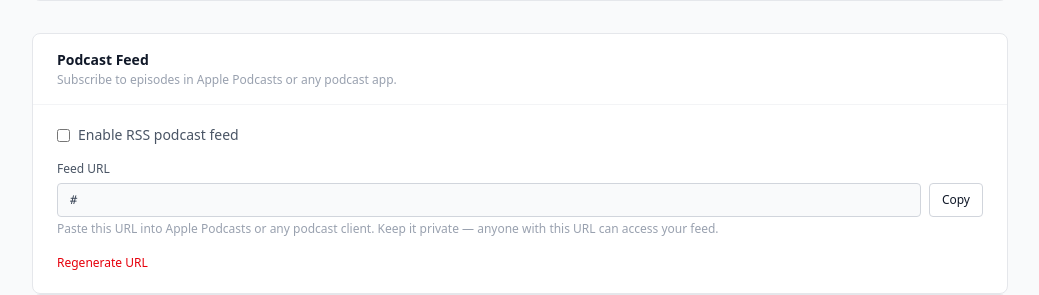
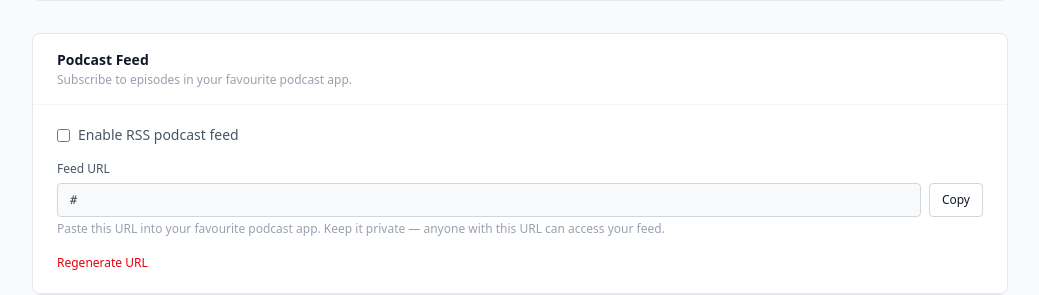
Before and after one commit to TobySuch/earlybird, a FastAPI app: template templates/settings.html in a window 1280 px wide. Shown: the part 1641-1936 px from the top of the page, without its empty margins (120-1159 px from the left). Run offline with FastAPI, Linux system fonts and the light colour scheme; the template is opened without the code that fills it: most values are stand-ins (such as "Sample title", 1, 10 or a date in 2020); style sheets or scripts are compiled from the project's sources; some libraries are stand-ins or nearby versions.

Commit message:
fix(feed): remove Apple Podcasts-specific references from UI
Use generic "favourite podcast app" messaging instead.

Co-Authored-By: Claude Sonnet 4.6 <noreply@anthropic.com>

```diff
--- a/templates/settings.html
+++ b/templates/settings.html
@@ -180,7 +180,7 @@
     x-data="{ enabled: {{ 'true' if feed_enabled else 'false' }}, copied: false }">
     <div class="px-6 py-4 border-b border-gray-100">
       <h2 class="text-sm font-semibold text-gray-900">Podcast Feed</h2>
-      <p class="text-xs text-gray-400 mt-0.5">Subscribe to episodes in Apple Podcasts or any podcast app.</p>
+      <p class="text-xs text-gray-400 mt-0.5">Subscribe to episodes in your favourite podcast app.</p>
     </div>
     <div class="px-6 py-5 space-y-4">
 
@@ -204,13 +204,13 @@
               class="shrink-0 px-3 py-2 text-xs font-medium border border-gray-300 rounded hover:bg-gray-50 cursor-pointer transition-colors"
               x-text="copied ? 'Copied!' : 'Copy'">Copy</button>
           </div>
-          <p class="text-xs text-gray-400 mt-1">Paste this URL into Apple Podcasts or any podcast client. Keep it private — anyone with this URL can access your feed.</p>
+          <p class="text-xs text-gray-400 mt-1">Paste this URL into your favourite podcast app. Keep it private — anyone with this URL can access your feed.</p>
         </div>
         <div>
           <form method="post" action="/settings/feed/regenerate-token">
             <button type="submit"
               class="text-xs text-red-600 hover:text-red-700 hover:underline cursor-pointer"
-              onclick="return confirm('Regenerate the feed URL? Your current podcast app subscription will stop working and you will need to re-subscribe with the new URL.')">
+              onclick="return confirm('Regenerate the feed URL? Your current subscription will stop working and you will need to re-subscribe with the new URL.')">
               Regenerate URL
             </button>
           </form>
```
